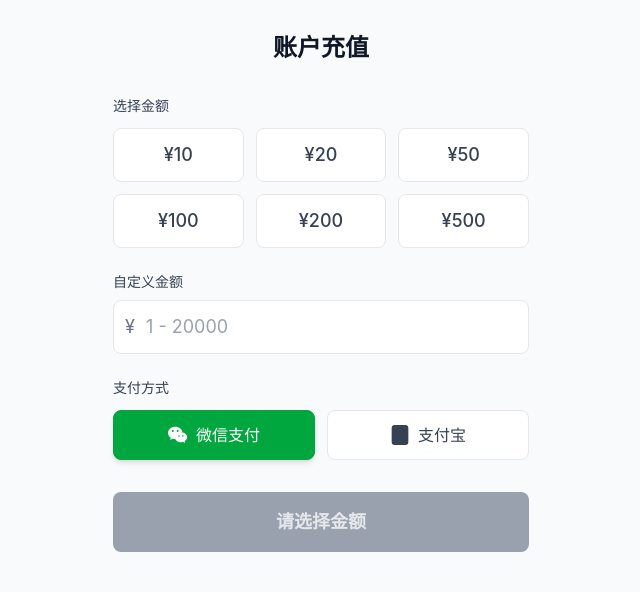
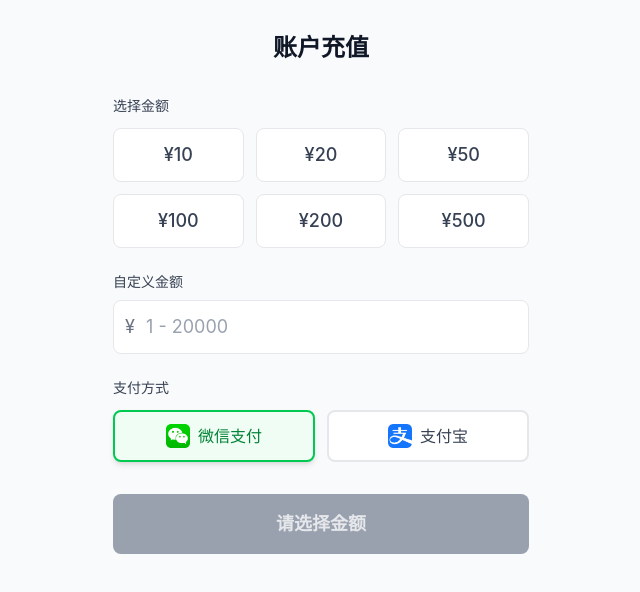
Before and after one commit to yaqunliu/dds-billing, a React (Vite) app in the folder web/: page /pay in a window 1280 px wide. Shown: the top 592 px of the page, without its empty margins (319-959 px from the left). Built offline with nearby package versions, Linux system fonts and the light colour scheme; no server answers.

Commit message:
feat: modify page style

```diff
--- a/web/src/pages/Pay.tsx
+++ b/web/src/pages/Pay.tsx
@@ -2,6 +2,8 @@ import { useState, useEffect } from "react";
 import { useUrlParams } from "../hooks/useUrlParams";
 import { getConfig, createOrder, type AppConfig } from "../api";
 import QRCodeModal from "../components/QRCode";
+import alipayIcon from "../assets/alipay.jpg";
+import wechatIcon from "../assets/wechat.png";
 
 const QUICK_AMOUNTS = [10, 20, 50, 100, 200, 500];
 
@@ -161,32 +163,36 @@ export default function Pay() {
             {enabledTypes.includes("wxpay") && (
               <button
                 onClick={() => setPaymentType("wxpay")}
-                className={`flex-1 py-3 rounded-lg font-medium transition-all border flex items-center justify-center gap-2
+                className={`flex-1 py-3 rounded-lg font-medium transition-all border-2 flex items-center justify-center gap-2
                   ${
                     paymentType === "wxpay"
-                      ? "bg-green-600 text-white border-green-600 shadow-md"
+                      ? isDark
+                        ? "bg-green-900/30 text-green-400 border-green-500 shadow-md"
+                        : "bg-green-50 text-green-700 border-green-500 shadow-md"
                       : isDark
                         ? "bg-gray-800 text-gray-200 border-gray-700 hover:border-green-500"
                         : "bg-white text-gray-700 border-gray-200 hover:border-green-400"
                   }`}
               >
-                <WechatIcon />
+                <img src={wechatIcon} alt="微信支付" className="w-6 h-6 rounded" />
                 微信支付
               </button>
             )}
             {enabledTypes.includes("alipay") && (
               <button
                 onClick={() => setPaymentType("alipay")}
-                className={`flex-1 py-3 rounded-lg font-medium transition-all border flex items-center justify-center gap-2
+                className={`flex-1 py-3 rounded-lg font-medium transition-all border-2 flex items-center justify-center gap-2
                   ${
                     paymentType === "alipay"
-                      ? "bg-blue-500 text-white border-blue-500 shadow-md"
+                      ? isDark
+                        ? "bg-blue-900/30 text-blue-400 border-blue-500 shadow-md"
+                        : "bg-blue-50 text-blue-700 border-blue-500 shadow-md"
                       : isDark
                         ? "bg-gray-800 text-gray-200 border-gray-700 hover:border-blue-400"
                         : "bg-white text-gray-700 border-gray-200 hover:border-blue-400"
                   }`}
               >
-                <AlipayIcon />
+                <img src={alipayIcon} alt="支付宝" className="w-6 h-6 rounded" />
                 支付宝
               </button>
             )}
@@ -237,19 +243,3 @@ export default function Pay() {
     </div>
   );
 }
-
-function WechatIcon() {
-  return (
-    <svg viewBox="0 0 24 24" className="w-5 h-5 fill-current">
-      <path d="M8.691 2.188C3.891 2.188 0 5.476 0 9.53c0 2.212 1.17 4.203 3.002 5.55a.59.59 0 0 1 .213.665l-.39 1.48c-.019.07-.048.141-.048.213 0 .163.13.295.29.295a.326.326 0 0 0 .167-.054l1.903-1.114a.864.864 0 0 1 .717-.098 10.16 10.16 0 0 0 2.837.403c.276 0 .543-.027.811-.05-.857-2.578.157-4.972 1.932-6.446 1.703-1.415 3.882-1.98 5.853-1.838-.576-3.583-4.196-6.348-8.596-6.348zM5.785 5.991c.642 0 1.162.529 1.162 1.18a1.17 1.17 0 0 1-1.162 1.178A1.17 1.17 0 0 1 4.623 7.17c0-.651.52-1.18 1.162-1.18zm5.813 0c.642 0 1.162.529 1.162 1.18a1.17 1.17 0 0 1-1.162 1.178 1.17 1.17 0 0 1-1.162-1.178c0-.651.52-1.18 1.162-1.18zm3.868 2.8c-3.986 0-7.229 2.694-7.229 6.017 0 3.323 3.243 6.017 7.229 6.017.85 0 1.67-.136 2.434-.38a.72.72 0 0 1 .59.083l1.563.917a.27.27 0 0 0 .138.045c.133 0 .24-.11.24-.245 0-.059-.024-.118-.04-.176l-.32-1.218a.49.49 0 0 1 .176-.548C22.093 17.786 23 16.19 23 14.808c0-3.323-3.243-6.017-7.534-6.017zm-2.293 3.399c.528 0 .957.435.957.971a.964.964 0 0 1-.957.971.964.964 0 0 1-.957-.97c0-.537.43-.972.957-.972zm4.586 0c.528 0 .957.435.957.971a.964.964 0 0 1-.957.971.964.964 0 0 1-.957-.97c0-.537.43-.972.957-.972z" />
-    </svg>
-  );
-}
-
-function AlipayIcon() {
-  return (
-    <svg viewBox="0 0 24 24" className="w-5 h-5 fill-current">
-      <path d="M21.422 14.762c-1.758-.39-3.29-.86-3.29-.86s.723-1.744 1.003-3.533h-3.55v-1.27h4.26V8.14h-4.26V5.75H13.6v2.39H9.54v.96h4.06v1.27H9.93v.96h6.54a12.3 12.3 0 0 1-.62 1.975s-2.771-.916-4.384-.674c-1.613.243-2.873 1.216-2.873 2.433 0 1.865 1.86 2.992 4.196 2.992 1.73 0 3.122-.678 4.133-1.59 1.476 1.043 3.456 2.103 5.078 2.724V3.6A3.6 3.6 0 0 0 18.4 0H5.6A3.6 3.6 0 0 0 2 3.6v16.8A3.6 3.6 0 0 0 5.6 24h12.8a3.6 3.6 0 0 0 3.6-3.6v-5.138c-.19-.16-.39-.32-.578-.5zm-8.343 3.353c-2.393 0-3.058-1.2-3.058-2.1 0-.9.756-1.76 2.194-1.76 1.725 0 3.277.84 3.277.84a6.7 6.7 0 0 1-2.413 3.02z" />
-    </svg>
-  );
-}
```
Also changed, not shown: web/src/assets/alipay.jpg (added), web/src/assets/wechat.png (added).
